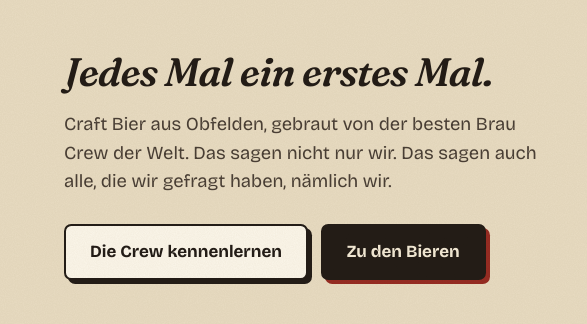
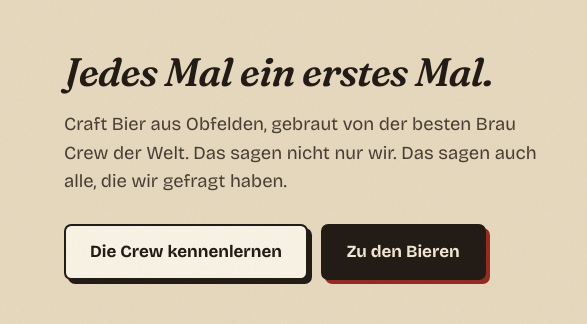
Before and after one commit to thomasjnyffenegger/malzheimer, a plain HTML site: page index.html in a window 1280 px wide. Shown: the part 361-685 px from the top of the page, 0-587 px from the left. Drawn offline with nearby package versions, Linux system fonts and the light colour scheme.

Commit message:
Einstiegstext im Kopfbereich kürzen
Co-Authored-By: Claude Fable 5.2 <noreply@anthropic.com>
Claude-Session: https://claude.ai/code/session_01QTV15Yb6YsBUu7xkddffCW

```diff
--- a/index.html
+++ b/index.html
@@ -265,7 +265,7 @@ main img{filter:sepia(.22) saturate(.92)}
     <div class="buehne-raster">
       <div>
         <p class="spruch">Jedes Mal ein erstes Mal.</p>
-        <p class="einstieg">Craft Bier aus Obfelden, gebraut von der besten Brau Crew der Welt. Das sagen nicht nur wir. Das sagen auch alle, die wir gefragt haben, nämlich wir.</p>
+        <p class="einstieg">Craft Bier aus Obfelden, gebraut von der besten Brau Crew der Welt. Das sagen nicht nur wir. Das sagen auch alle, die wir gefragt haben.</p>
         <div class="knoepfe">
           <a class="knopf" href="#crew">Die Crew kennenlernen</a>
           <a class="knopf hell" href="#biere">Zu den Bieren</a>
```
